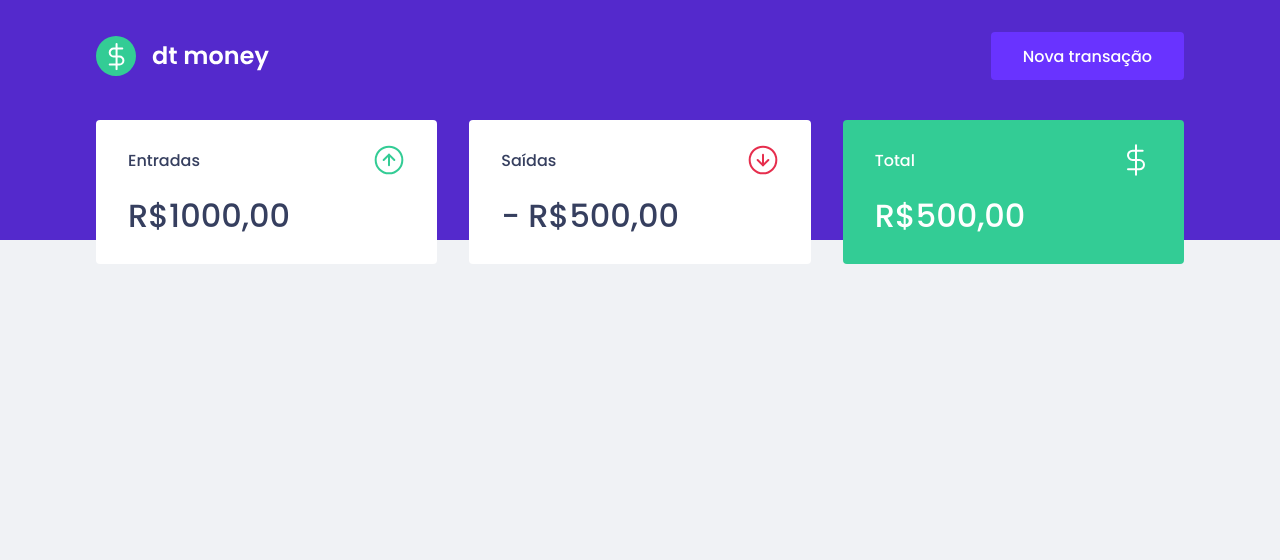
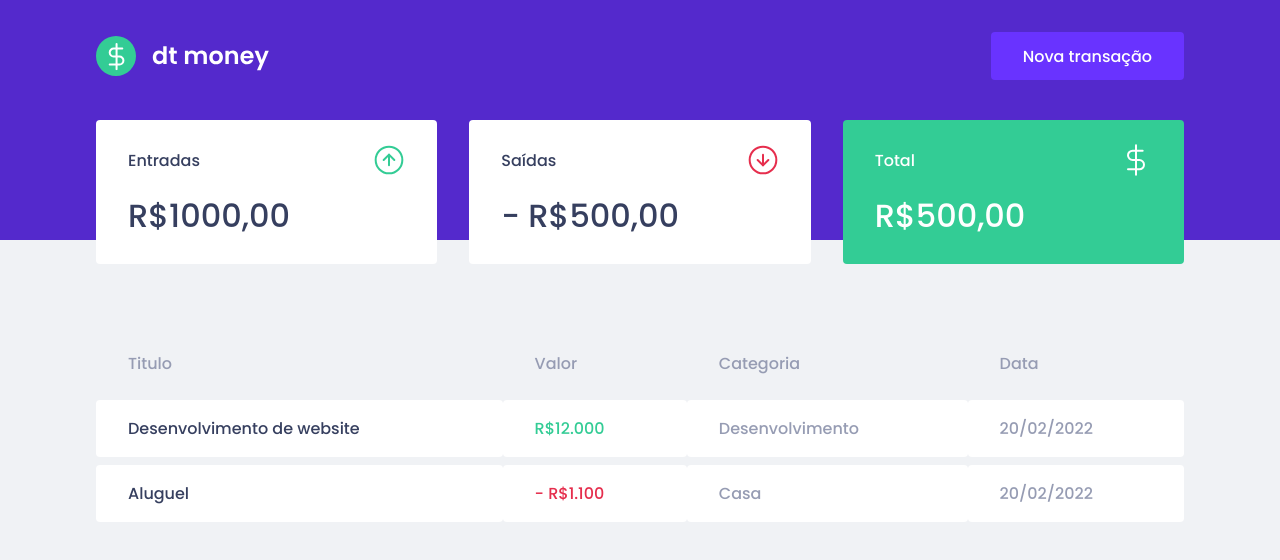
Before and after one commit to Ibsiany/ignite-react, a React (Create React App) app in the folder dtmoney/: page / in a window 1280 px wide. Shown: the top 560 px of the page. Built offline with nearby package versions, Linux system fonts and the light colour scheme.

Commit message:
componentinzando headers and summary

```diff
--- a/dtmoney/src/components/Dashboard/index.tsx
+++ b/dtmoney/src/components/Dashboard/index.tsx
@@ -1,10 +1,12 @@
 import { Container } from "./styles";
-import { Summary } from "../Summary/index";
+import { Summary } from "../Summary";
+import { TransactionsTable } from "../TransactionsTable";
 
 export function Dashboard(){
     return (
         <Container>
             <Summary />
+            <TransactionsTable />
         </Container>
     )
 }
--- /dev/null
+++ b/dtmoney/src/components/TransactionsTable/index.tsx
@@ -0,0 +1,33 @@
+import { Container } from './styles'
+
+export function TransactionsTable(){
+    return (
+        <Container>
+            <table>
+                <thead>
+                    <tr>
+                        <th>Titulo</th>
+                        <th>Valor</th>
+                        <th>Categoria</th>
+                        <th>Data</th>
+                    </tr>
+                </thead>
+
+                <tbody>
+                    <tr>
+                        <td>Desenvolvimento de website</td>
+                        <td className="deposit">R$12.000</td>
+                        <td>Desenvolvimento</td>
+                        <td>20/02/2022</td>
+                    </tr>
+                    <tr>
+                        <td>Aluguel</td>
+                        <td className="withdraw">- R$1.100</td>
+                        <td>Casa</td>
+                        <td>20/02/2022</td>
+                    </tr>
+                </tbody>
+            </table>
+        </Container>
+    )
+}
--- /dev/null
+++ b/dtmoney/src/components/TransactionsTable/styles.ts
@@ -0,0 +1,38 @@
+import styled from "styled-components";
+
+export const Container = styled.div`
+    margin-top: 4rem;
+
+    table {
+        width: 100%;
+        border-spacing: 0 0.5rem;
+
+        th {
+            color: var(--text-body);
+            font-weight: 400;
+            padding: 1rem 2rem;
+            text-align: left;
+            line-height: 1.5rem;
+        }
+
+        td {
+            padding: 1rem 2rem;
+            border: 0;
+            background: var(--shape);
+            color: var(--text-body);
+            border-radius: 0.25rem;
+
+            &:first-child {
+                color: var(--text-title);
+            }
+
+            &.deposit {
+                color: var(--green);
+            }
+
+            &.withdraw {
+                color: var(--red);
+            }
+        }
+    }
+`
```
